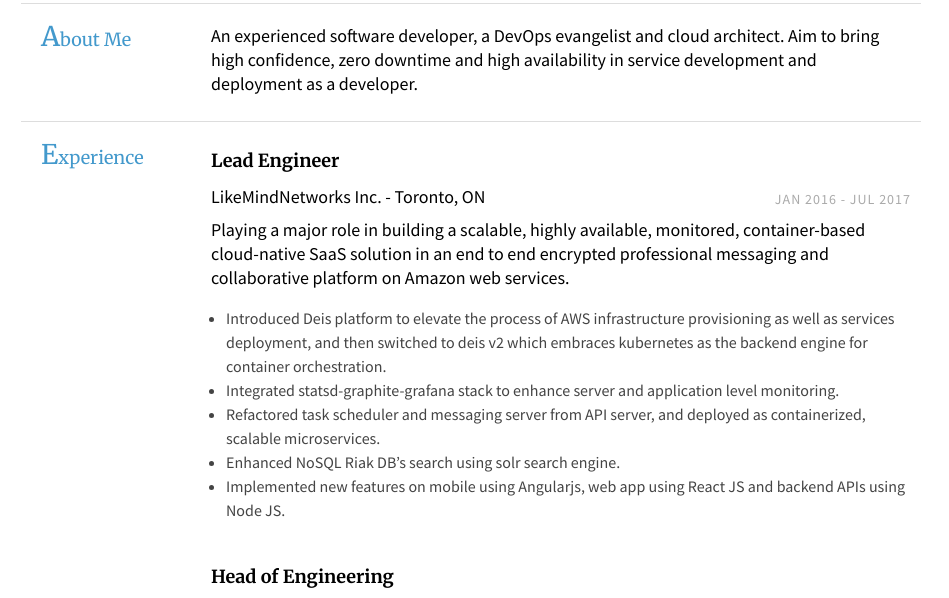
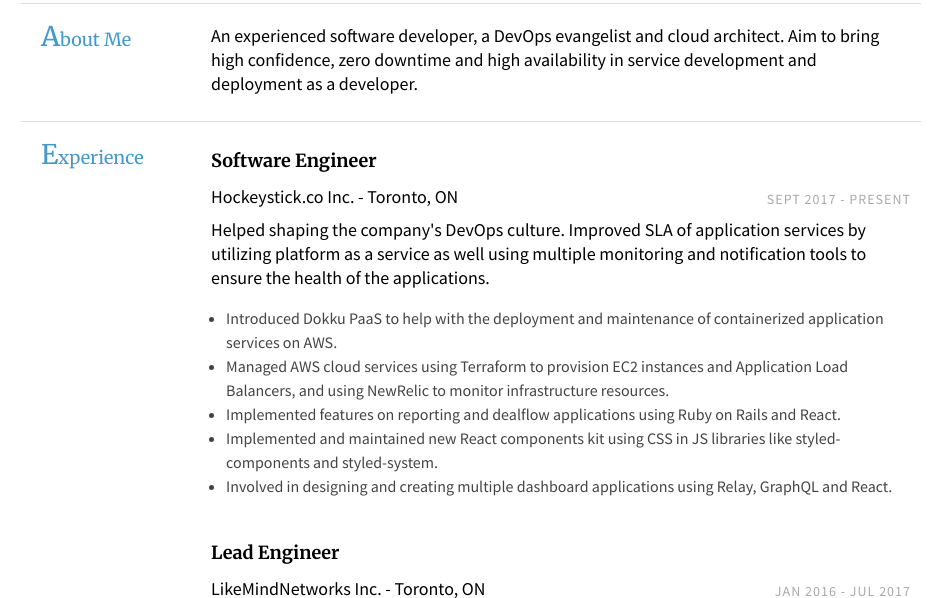
Before and after one commit to zhaohanweng/zhaohanweng.github.io, a plain HTML site: page index.html in a window 1280 px wide. Shown: the part 145-743 px from the top of the page, without its empty margins (169-1118 px from the left). Drawn offline with Linux system fonts and the light colour scheme.

Commit message:
Update resume

```diff
--- a/index.html
+++ b/index.html
@@ -12,16 +12,42 @@
         <div class="contact-info col-right">
           <!-- <div><a href="tel:+123456789">+1(647)123456789</a></div> -->
           <div>&nbsp;</div>
-          <div><a href="mailto:wengzhaohan@hotmail.com">wengzhaohan@hotmail.com</a></div>
+          <div>
+            <a href="mailto:wengzhaohan@hotmail.com">wengzhaohan@hotmail.com</a>
+          </div>
         </div>
       </div>
       <div class="section row">
         <h2 class="col">About Me</h2>
-        <div class="section-text col-right"><span>An experienced software developer, a DevOps evangelist and cloud architect. Aim to bring high confidence, zero downtime and high availability in service development and deployment as a developer.</span> </div>
+        <div class="section-text col-right">
+          <span>
+            An experienced software developer, a DevOps evangelist and cloud architect. Aim to bring high confidence, zero downtime and high availability in service development and deployment as a developer.
+          </span>
+        </div>
       </div>
 
       <div class="section row">
         <h2 class="col">Experience</h2>
+
+        <div class="section-text col-right">
+          <div class="row">
+            <div class="col">
+              <h3>Software Engineer</h3>
+            </div>
+          </div>
+          <div class="row subsection">
+            <div class="emph col">Hockeystick.co Inc. - Toronto, ON</div>
+            <div class="col-right light">Sept 2017 - Present</div>
+          </div>
+          <div>Helped shaping the company's DevOps culture. Improved SLA of application services by utilizing platform as a service as well using multiple monitoring and notification tools to ensure the health of the applications.
+          </div>
+          <ul class="desc">
+            <li>Introduced Dokku PaaS to help with the deployment and maintenance of containerized application services on AWS.</li>
+            <li>Managed AWS cloud services using Terraform to provision EC2 instances and Application Load Balancers, and using NewRelic to monitor infrastructure resources.</li>
+            <li>Implemented features on reporting and dealflow applications using Ruby on Rails and React.</li>
+            <li>Implemented and maintained new React components kit using CSS in JS libraries like styled-components and styled-system.</li>
+            <li>Involved in designing and creating multiple dashboard applications using Relay, GraphQL and React.</li>
+        </div>
 
         <div class="section-text col-right">
           <div class="row">
@@ -33,7 +59,7 @@
             <div class="emph col">LikeMindNetworks Inc. - Toronto, ON</div>
             <div class="col-right light">Jan 2016 - Jul 2017</div>
           </div>
-          <div>Playing a major role in building a scalable, highly available, monitored, container-based cloud-native SaaS solution in an end to end encrypted professional messaging and collaborative platform on Amazon web services.
+          <div>Played a major role in building a scalable, highly available, monitored, container-based cloud-native SaaS solution in an end to end encrypted professional messaging and collaborative platform on Amazon web services.
           </div>
           <ul class="desc">
             <li>Introduced Deis platform to elevate the process of AWS infrastructure provisioning as well as services deployment, and then switched to deis v2 which embraces kubernetes as the backend engine for container orchestration.</li>
```
